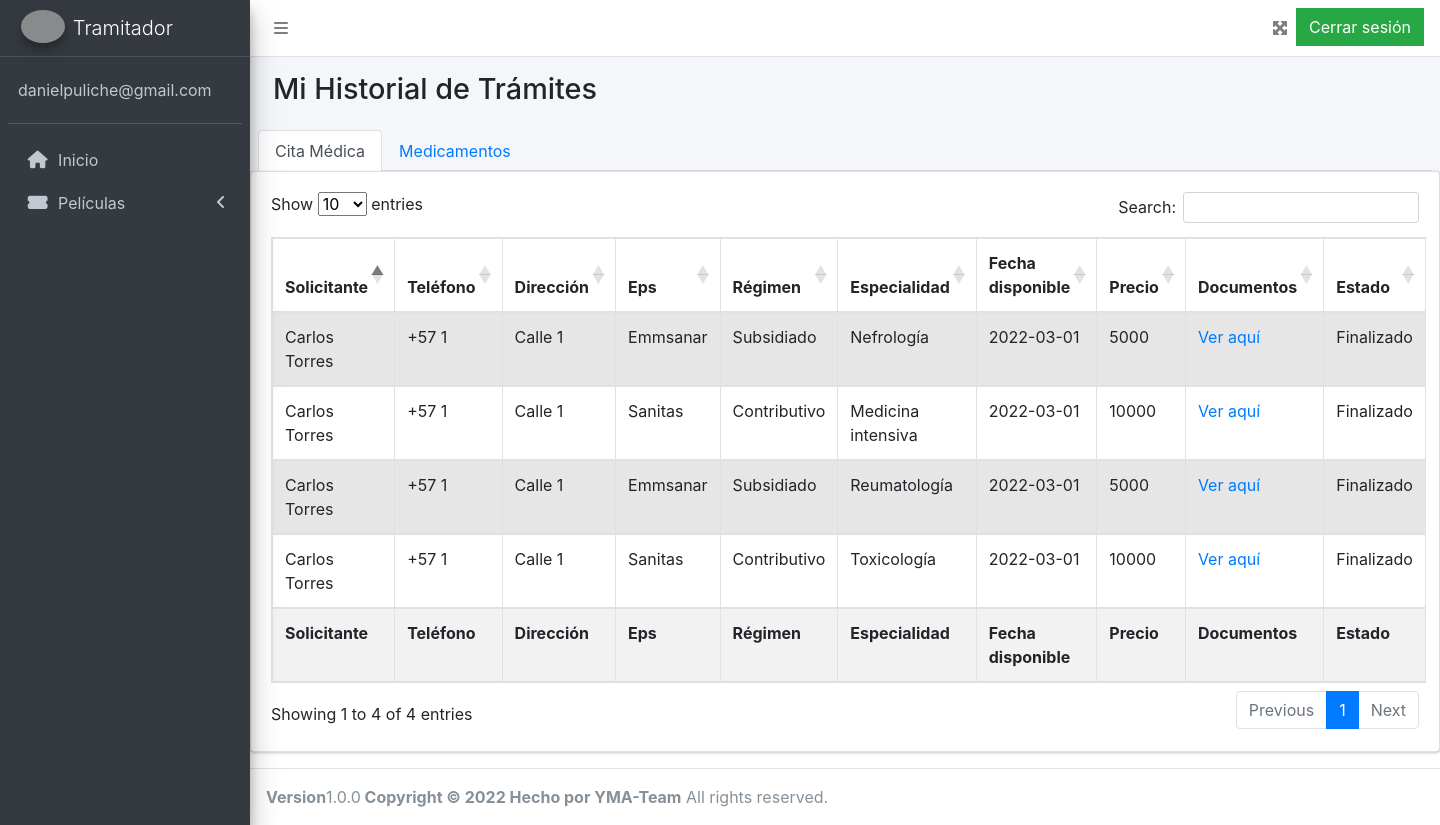
After one commit to danielpuliche/YMA-Enfasis2, a PHP site: page /views/tramitador/historialTramites.php in a window 1440 px wide. The commit adds this page. Run offline with PHP 8.4, Linux system fonts and the light colour scheme; a user stored in the database is signed in; data comes from the database, SQL or seed files in the repository; some libraries are stand-ins or nearby versions; grey boxes are pictures that could not be loaded.

Commit message:
Hisorial de tramitador y tramites en proceso agregados

```diff
--- a/templates/footer.php
+++ b/templates/footer.php
@@ -11,7 +11,8 @@
 <!-- jQuery -->
 <script src="https://cdnjs.cloudflare.com/ajax/libs/jquery/3.6.0/jquery.min.js" integrity="sha512-894YE6QWD5I59HgZOGReFYm4dnWc1Qt5NtvYSaNcOP+u1T9qYdvdihz0PPSiiqn/+/3e7Jo4EaG7TubfWGUrMQ==" crossorigin="anonymous" referrerpolicy="no-referrer"></script>
 <!-- Bootstrap 4 -->
-<script src="https://cdn.jsdelivr.net/npm/bootstrap@5.1.3/dist/js/bootstrap.bundle.min.js" integrity="sha384-ka7Sk0Gln4gmtz2MlQnikT1wXgYsOg+OMhuP+IlRH9sENBO0LRn5q+8nbTov4+1p" crossorigin="anonymous"></script>
+<script src="https://cdn.jsdelivr.net/npm/jquery@3.5.1/dist/jquery.slim.min.js" integrity="sha384-DfXdz2htPH0lsSSs5nCTpuj/zy4C+OGpamoFVy38MVBnE+IbbVYUew+OrCXaRkfj" crossorigin="anonymous"></script>
+<script src="https://cdn.jsdelivr.net/npm/bootstrap@4.6.1/dist/js/bootstrap.bundle.min.js" integrity="sha384-fQybjgWLrvvRgtW6bFlB7jaZrFsaBXjsOMm/tB9LTS58ONXgqbR9W8oWht/amnpF" crossorigin="anonymous"></script>
 <!-- AdminLTE App -->
 <script src="https://cdn.jsdelivr.net/npm/admin-lte@3.2/dist/js/adminlte.min.js"></script>
 <!-- FontAwesome -->
@@ -21,9 +22,10 @@
 <script src="https://cdn.datatables.net/1.11.4/js/dataTables.bootstrap4.min.js"></script>
 <script>
     $(document).ready( function () {
-        $('#myTable').DataTable({
-            "order": [[ 2, "asc" ]]
-        });
+        $('#myTable').DataTable();
+    });
+    $(document).ready( function () {
+        $('#myTable1').DataTable();
     });
 </script>
 <!-- Sweet Alert 2 -->
--- /dev/null
+++ b/views/tramitador/historialTramites.php
@@ -0,0 +1,189 @@
+<?php
+$GLOBALS['mensaje'] = 'Tramitador';
+// Validacion de la sesion
+include("../../settings/sesiones.php");
+include("../../templates/header.php");
+include("../../templates/navbar.php");
+include("../../templates/menu.php");
+// Conexion a la base de datos
+include("../../settings/db.php");
+?>
+<div class="content-wrapper">
+    <!-- Content Header (Page header) -->
+    <section class="content-header">
+        <div class="container-fluid">
+            <div class="row mb-2">
+                <div class="col-sm-6">
+                    <h1>Mi Historial de Trámites</h1>
+                </div>
+            </div>
+        </div><!-- /.container-fluid -->
+    </section>
+    <section class="content">
+        <ul class="nav nav-tabs" id="pills-tab" role="tablist">
+            <li class="nav-item" role="presentation">
+                <a class="nav-link active" id="pills-home-tab" data-toggle="pill" href="#pills-home" role="tab" aria-controls="pills-home" aria-selected="true">Cita Médica</a>
+            </li>
+            <li class="nav-item" role="presentation">
+                <a class="nav-link" id="pills-profile-tab" data-toggle="pill" href="#pills-profile" role="tab" aria-controls="pills-profile" aria-selected="false">Medicamentos</a>
+            </li>
+        </ul>
+    </section>
+    <div class="tab-content" id="pills-tabContent">
+    <div class="tab-pane fade show active" id="pills-home" role="tabpanel" aria-labelledby="pills-home-tab">
+        <!-- Main content -->
+        <section class="content">
+            <div class="card">
+                <div class="card-body">
+
+                    <table id="myTable" class="table table-bordered table-striped">
+                        <thead>
+                            <tr>
+                                <th>Solicitante</th>
+                                <th>Teléfono</th>
+                                <th>Dirección</th>
+                                <th>Eps</th>
+                                <th>Régimen</th>
+                                <th>Especialidad</th>
+                                <th>Fecha disponible</th>
+                                <th>Precio</th>
+                                <th>Documentos</th>
+                                <th>Estado</th>
+                            </tr>
+                        </thead>
+                        <tbody>
+                            <?php
+                            try {
+                                $conn = mysqli_connect($host, $user, $pw, $db);
+                                $conn->set_charset("utf8");
+                                $id = $_SESSION['usuario_id'];
+                                $sql = "SELECT u.nombres, u.apellidos, s.telefono, s.direccion, t.eps, t.regimen, tm.especialidad, tm.fecha_disponible, t.precio, t.estado_tramite FROM tramite t
+                                INNER JOIN usuario u ON u.usuario_id=t.solicitante_id INNER JOIN solicitante s ON s.solicitante_id=t.solicitante_id
+                                INNER JOIN tramite_citamedica tm ON tm.tramite_citamedica_id=t.tramite_id
+                                WHERE t.tramitador_id=$id AND t.estado_tramite='Finalizado'";
+                                $resultado = $conn->query($sql);
+                            } catch (Exception $e) {
+                                $error = $e->getMessage();
+                                echo $error;
+                            }
+                            while ($tramite = $resultado->fetch_assoc()) { ?>
+
+                                <tr>
+                                    <td> <?php echo $tramite['nombres']; ?> <?php echo $tramite['apellidos']; ?> </td>
+                                    <td> +57 <?php echo $tramite['telefono']; ?> </td>
+                                    <td> <?php echo $tramite['direccion']; ?> </td>
+                                    <td> <?php echo $tramite['eps']; ?> </td>
+                                    <td> <?php echo $tramite['regimen']; ?> </td>
+                                    <td> <?php echo $tramite['especialidad']; ?> </td>
+                                    <td> <?php echo $tramite['fecha_disponible']; ?> </td>
+                                    <td> <?php echo $tramite['precio']; ?> </td>
+                                    <td> <a href="https://file-examples-com.github.io/uploads/2017/10/file-sample_150kB.pdf" target="_blank">Ver aquí</a> </td>
+                                    <td> <?php echo $tramite['estado_tramite']; ?> </td>
+                                </tr>
+
+                            <?php } ?>
+                        </tbody>
+                        <tfoot></tfoot>
+                            <tr>
+                                <th>Solicitante</th>
+                                <th>Teléfono</th>
+                                <th>Dirección</th>
+                                <th>Eps</th>
+                                <th>Régimen</th>
+                                <th>Especialidad</th>
+                                <th>Fecha disponible</th>
+                                <th>Precio</th>
+                                <th>Documentos</th>
+                                <th>Estado</th>
+                            </tr>
+                        </tfoot>
+                    </table>
+
+                </div>
+                <!-- /.card-body -->
+            </div>
+            <!-- /.card -->
+        </section>
+        <!-- /.content -->
+    </div>
+    <div class="tab-pane fade" id="pills-profile" role="tabpanel" aria-labelledby="pills-profile-tab">
+        <!-- Main content -->
+        <section class="content">
+            <div class="card">
+                <div class="card-body">
+
+                    <table id="myTable1" class="table table-bordered table-striped">
+                        <thead>
+                            <tr>
+                                <th>Solicitante</th>
+                                <th>Teléfono</th>
+                                <th>Dirección</th>
+                                <th>Eps</th>
+                                <th>Régimen</th>
+                                <th>Medicamentos</th>
+                                <th>Fecha Entrega</th>
+                                <th>Precio</th>
+                                <th>Documentos</th>
+                                <th>Estado</th>
+                            </tr>
+                        </thead>
+                        <tbody>
+                            <?php
+                            try {
+                                $conn = mysqli_connect($host, $user, $pw, $db);
+                                $conn->set_charset("utf8");
+                                $id = $_SESSION['usuario_id'];
+                                $sql = "SELECT u.nombres, u.apellidos, s.telefono, s.direccion, t.eps, t.regimen, tm.medicamentos, tm.fecha_entrega, t.precio, t.estado_tramite FROM tramite t
+                                INNER JOIN usuario u ON u.usuario_id=t.solicitante_id INNER JOIN solicitante s ON s.solicitante_id=t.solicitante_id
+                                INNER JOIN tramite_medicamentos tm ON tm.tramite_medicamentos_id=t.tramite_id
+                                WHERE t.tramitador_id=$id AND t.estado_tramite='Finalizado'";
+                                $resultado = $conn->query($sql);
+                            } catch (Exception $e) {
+                                $error = $e->getMessage();
+                                echo $error;
+                            }
+                            while ($tramite = $resultado->fetch_assoc()) { ?>
+
+                                <tr>
+                                    <td> <?php echo $tramite['nombres']; ?> <?php echo $tramite['apellidos']; ?> </td>
+                                    <td> +57 <?php echo $tramite['telefono']; ?> </td>
+                                    <td> <?php echo $tramite['direccion']; ?> </td>
+                                    <td> <?php echo $tramite['eps']; ?> </td>
+                                    <td> <?php echo $tramite['regimen']; ?> </td>
+                                    <td> <?php echo $tramite['medicamentos']; ?> </td>
+                                    <td> <?php echo $tramite['fecha_entrega']; ?> </td>
+                                    <td> <?php echo $tramite['precio']; ?> </td>
+                                    <td> <a href="https://file-examples-com.github.io/uploads/2017/10/file-sample_150kB.pdf" target="_blank">Ver aquí</a> </td>
+                                    <td> <?php echo $tramite['estado_tramite']; ?> </td>
+                                </tr>
+
+                            <?php } ?>
+                        </tbody>
+                        <tfoot></tfoot>
+                            <tr>
+                                <th>Solicitante</th>
+                                <th>Teléfono</th>
+                                <th>Dirección</th>
+                                <th>Eps</th>
+                                <th>Régimen</th>
+                                <th>Medicamentos</th>
+                                <th>Fecha Entrega</th>
+                                <th>Precio</th>
+                                <th>Documentos</th>
+                                <th>Estado</th>
+                            </tr>
+                        </tfoot>
+                    </table>
+
+                </div>
+                <!-- /.card-body -->
+            </div>
+            <!-- /.card -->
+        </section>
+        <!-- /.content -->
+    </div>
+    </div>
+</div>
+<?php
+include_once("../../templates/footer.php");
+?>
--- a/views/tramitador/tramitadorMain.php
+++ b/views/tramitador/tramitadorMain.php
@@ -34,7 +34,7 @@
                     <div class="inner">
                         <p>Historial de trámites</p>
                     </div>
-                    <a href="#" class="small-box-footer"><i class="fas fa-arrow-circle-right"></i></a>
+                    <a href="historialTramites.php" class="small-box-footer"><i class="fas fa-arrow-circle-right"></i></a>
                 </div>
             </div>
 
@@ -44,7 +44,7 @@
                     <div class="inner">
                         <p>Trámites en proceso</p>
                     </div>
-                    <a href="#" class="small-box-footer"><i class="fas fa-arrow-circle-right"></i></a>
+                    <a href="tramitesProceso.php" class="small-box-footer"><i class="fas fa-arrow-circle-right"></i></a>
                 </div>
             </div>
 
@@ -54,7 +54,7 @@
                     <div class="inner">
                         <p>Seleccionar trámite</p>
                     </div>
-                    <a href="#" class="small-box-footer"><i class="fas fa-arrow-circle-right"></i></a>
+                    <a href="" class="small-box-footer"><i class="fas fa-arrow-circle-right"></i></a>
                 </div>
             </div>
             <!-- ./col -->
```
Also changed, not shown: settings/controller.php (+5 -13 lines), settings/tramitador/controller.php (added, +73 -0 lines), views/tramitador/tramitesProceso.php (added, +190 -0 lines).
